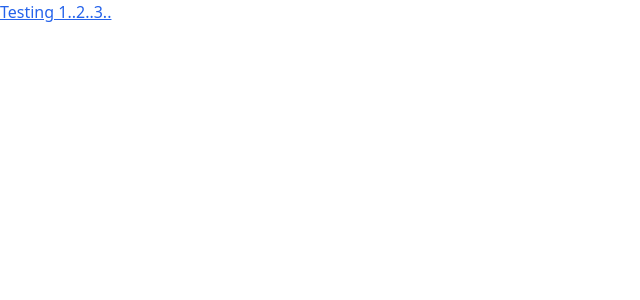
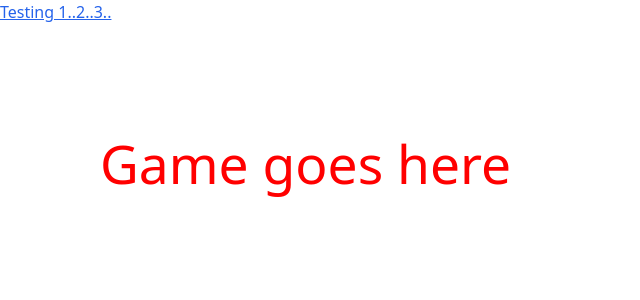
Before and after one commit to mmorris515/pig-game-new, a React (Vite) app: page /game in a window 1280 px wide. Before the commit this address had no page. Shown: the top 300 px of the page, without its empty margins (0-640 px from the left). Built offline with nearby package versions, Linux system fonts and the light colour scheme.

Commit message:
Rename game page

```diff
--- a/src/pages/App.tsx
+++ b/src/pages/App.tsx
@@ -1,20 +1,20 @@
 import React from "react";
 import { BrowserRouter as Router, Routes, Route, Link } from "react-router-dom";
 import Counter from "../features/counter/Counter";
-import GamePlay from "./gameplay";
+import Game from "./game";
 
 function App(): JSX.Element {
   return (
     <Router>
       <div className="App">
         <nav>
-          <Link to="/gameplay" className="underline text-blue-600 hover:text-blue-800 visited:text-purple-600">
+          <Link to="/game" className="underline text-blue-600 hover:text-blue-800 visited:text-purple-600">
             Testing 1..2..3..
           </Link>
         </nav>
         <Routes>
           <Route path="/" element={<Counter />} />
-          <Route path="/gameplay" element={<GamePlay />} />
+          <Route path="/game" element={<Game />} />
         </Routes>
       </div>
     </Router>
--- /dev/null
+++ b/src/pages/game.tsx
@@ -0,0 +1,7 @@
+import React from "react";
+
+const Game = () => {
+    return <h1 style={{ fontSize: "40pt", color: "red", padding: "100px"}}>Game goes here</h1>;
+  };
+
+  export default Game;
--- a/src/pages/gameplay.tsx
+++ /dev/null
@@ -1,7 +0,0 @@
-import React from "react";
-
-const GamePlay = () => {
-    return <h1 style={{ fontSize: "40pt", color: "red", padding: "100px"}}>Contact Me</h1>;
-  };
-
-  export default GamePlay;
```
